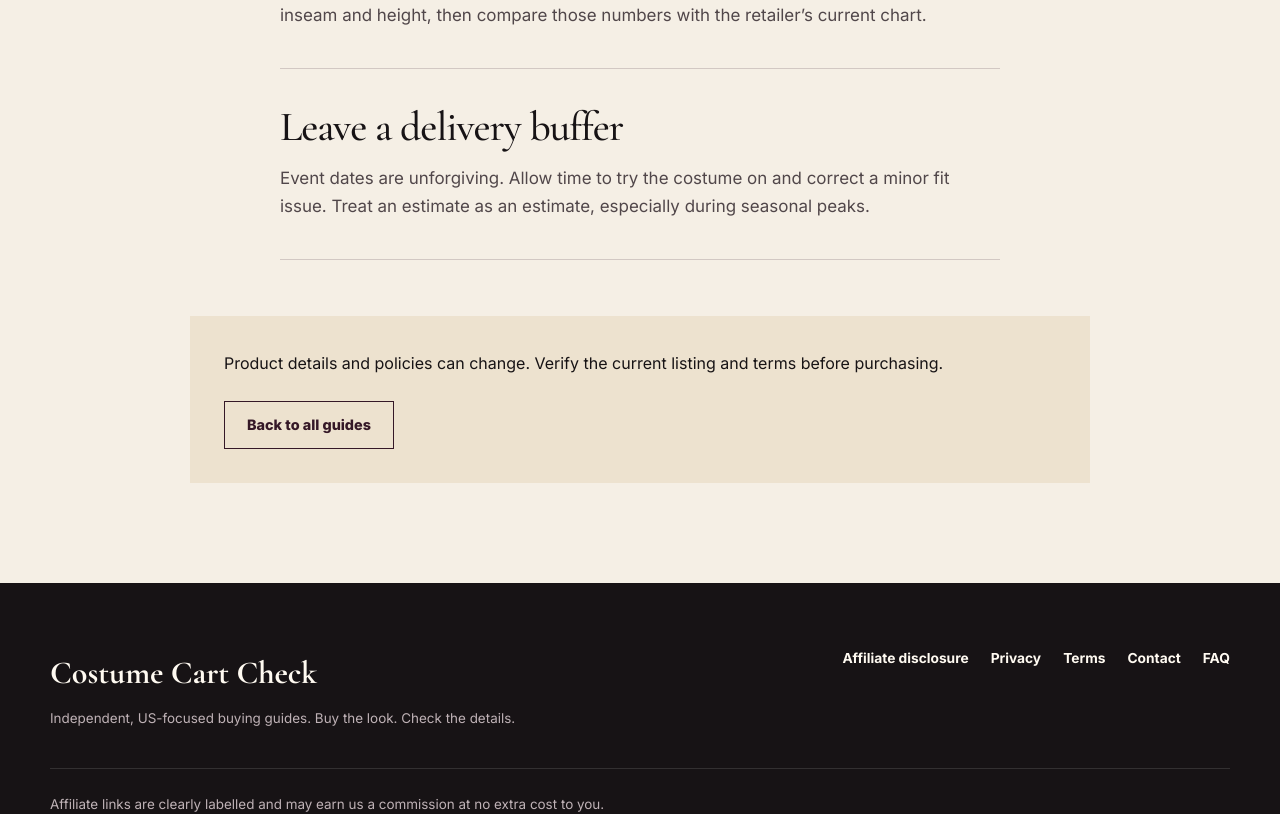
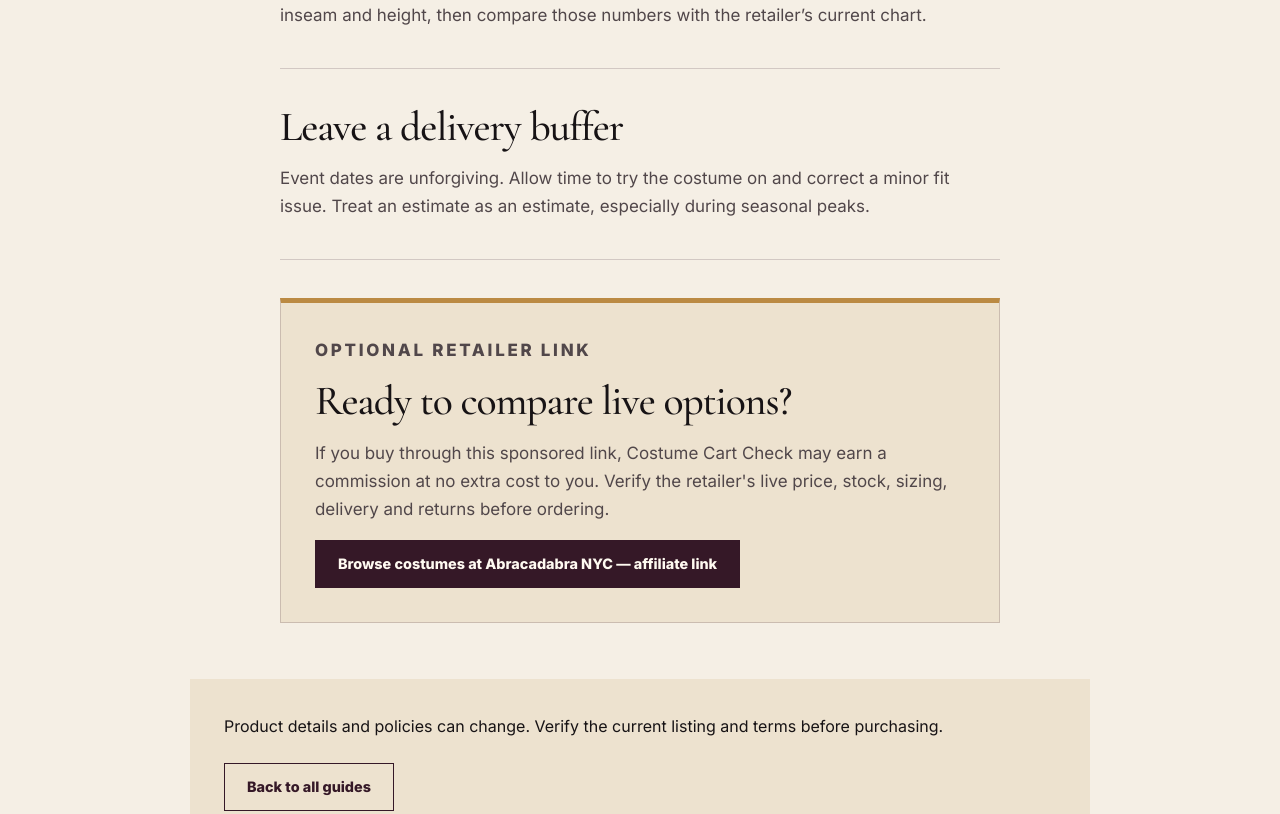
Before and after one commit to davidoctuk-ai/costume-cart-check, a Next.js app: page /costume-buying-checklist in a window 1280 px wide. Shown: the part 1232-2046 px from the top of the page. Built offline with nearby package versions, Linux system fonts and the light colour scheme.

Commit message:
Update guide detail pages

```diff
--- a/app/[slug]/page.tsx
+++ b/app/[slug]/page.tsx
@@ -45,6 +45,14 @@ export default async function DetailPage({ params }: { params: Promise<{ slug: s
               <p>{section.body}</p>
             </section>
           ))}
+          {guide?.affiliate && (
+            <section className="affiliate-offer" aria-label="Sponsored retailer link">
+              <p className="eyebrow">Optional retailer link</p>
+              <h2>Ready to compare live options?</h2>
+              <p>{guide.affiliate.disclosure}</p>
+              <a className="button primary" href={guide.affiliate.href} target="_blank" rel="sponsored nofollow noopener noreferrer">{guide.affiliate.label}</a>
+            </section>
+          )}
         </div>
         <div className="article-end">
           <p>Product details and policies can change. Verify the current listing and terms before purchasing.</p>
```
